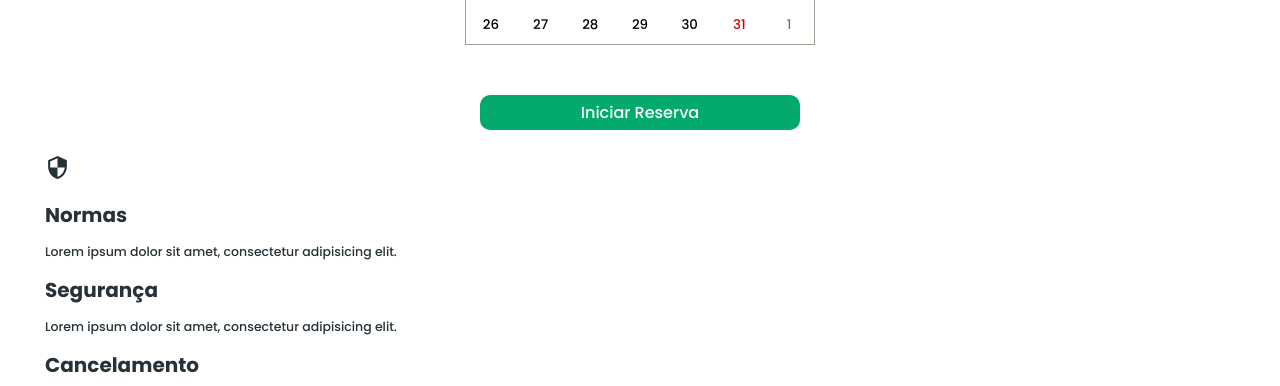
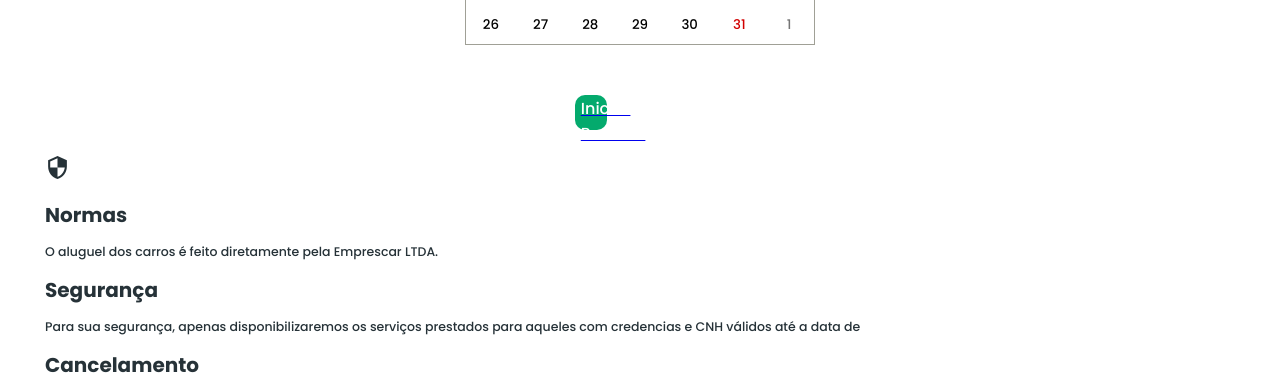
Before and after one commit to vinicius-hayden/rent-a-ride, a React (Vite) app: page /products/1 in a window 1280 px wide. Shown: the part 953-1339 px from the top of the page. Built offline with nearby package versions, Linux system fonts and the light colour scheme; no server answers.

Commit message:
my bookings header and button test

```diff
--- a/src/components/Header/Header.jsx
+++ b/src/components/Header/Header.jsx
@@ -107,6 +107,15 @@ export default function Header() {
         <div className="header-right">
           <SidebarUser handleChangeState={handleChangeState}></SidebarUser>
           <GiHamburgerMenu className="hamburger-menu-button" size={40} onClick={handleChangeState} />
+
+          <Link to="/bookings" className="header-right-bookings">
+              <input
+                type="button"
+                value="Minhas reservas"
+                className="button-header"
+              />
+          </Link>
+
           <div className="initials">
             <h3>{firstLetter + lastLetter}</h3>
           </div>
--- a/src/components/ProductRental/ProductRental.jsx
+++ b/src/components/ProductRental/ProductRental.jsx
@@ -264,6 +264,6 @@ export default function ProductRental() {
         text: "Fazer Login",
       },
     })
-    .then(()=> navigate('/login', {replace: true}));
+    .then(()=> navigate('/login'));
   }
 }
--- a/src/components/ProductsDetails/ProductsDetails.jsx
+++ b/src/components/ProductsDetails/ProductsDetails.jsx
@@ -39,14 +39,8 @@ export default function ProductsDetails() {
     },
   ];
 
-  window.scroll({
-    top: 0,
-    left: 0,
-    behavior: 'smooth'
-  });
-
   function redirectToRentalPage(productId) {
-    window.location.replace(`/products/${productId}/rental`);
+    return(`/products/${productId}/rental`);
   }
 
   library.add(fas);
@@ -102,7 +96,9 @@ export default function ProductsDetails() {
       </div>
 
       <div className="rent-button-block">
-        <button type="button" className="rent-button-block-button" value="Reservar" onClick={() => redirectToRentalPage(product.id)}>Iniciar Reserva</button>
+        <Link to={`/products/${product.id}/rental`}>
+          <button type="button" className="rent-button-block-button" value="Reservar">Iniciar Reserva</button>
+        </Link>
       </div>
 
       <div className="product-agreement">
@@ -110,13 +106,13 @@ export default function ProductsDetails() {
         <div className="unit-agreement">
           <h1 className="title">Normas</h1>
           <p className="description-agreement">
-            Lorem ipsum dolor sit amet, consectetur adipisicing elit.
+            O aluguel dos carros é feito diretamente pela Emprescar LTDA.
           </p>
         </div>
         <div className="unit-agreement">
           <h1 className="title">Segurança</h1>
           <p className="description-agreement">
-            Lorem ipsum dolor sit amet, consectetur adipisicing elit.
+            Para sua segurança, apenas disponibilizaremos os serviços prestados para aqueles com credencias e CNH válidos até a data de
           </p>
         </div>
         <div className="unit-agreement">
```
Also changed, not shown: src/components/Header/HeaderBooking.jsx (added), 1 other file (tests, documents, lock files or other folders).
